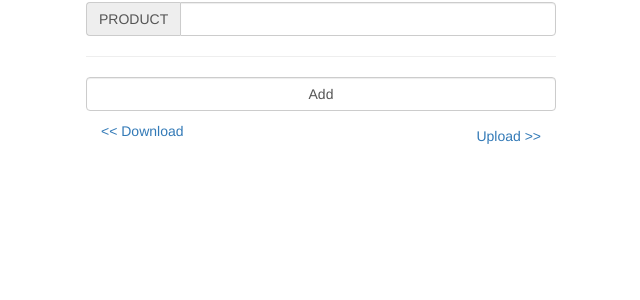
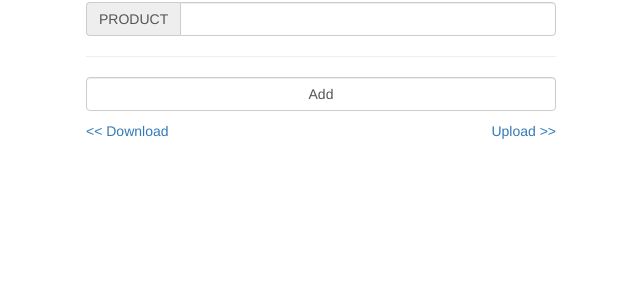
Before and after one commit to iM0hamed/appserver, a Django app: page /appdistribution/settings in a window 1280 px wide. Shown: the part 174-474 px from the top of the page, without its empty margins (319-959 px from the left). Run offline with Django 3.2, Linux system fonts and the light colour scheme; some libraries are stand-ins or nearby versions.

Commit message:
fine-tune layout

```diff
--- a/appdistribution/templates/appserver/download.html
+++ b/appdistribution/templates/appserver/download.html
@@ -73,7 +73,7 @@
                                               <td>
                                                   <span class="label label-default"> Build Date: {{data.buildTime}}</span>
                                                   {% if selectedPlatform == "ios" and isMobile %}
-                                                    <a class="btn glyphicon glyphicon-download" role="button" href="itms-services://?action=download-manifest&url=https://30.100.25.52:8002/appdistribution/decode/{{selectedPlatform}}/{{selectedProduct}}/{{data.plistPath}}"></a>
+                                                    <a class="btn glyphicon glyphicon-download" role="button" href="itms-services://?action=download-manifest&url={{host}}/appdistribution/decode/ios/{{selectedProduct}}/{{data.plistPath}}"></a>
                                                   {% else %}
                                                     <a class="btn glyphicon glyphicon-download" role="button" href="{% url 'appdistribution:download' %}?filename={{data.filePath}}"></a>
                                                   {% endif %}
--- a/appdistribution/templates/appserver/settings.html
+++ b/appdistribution/templates/appserver/settings.html
@@ -60,12 +60,14 @@
             </form>
           </div>
         </div>
-        <div class="col-sm-6">
-             <a href="{% url 'appdistribution:showapps' %}" style="margin-top: 5px"><< Download</a>
-         </div>
-         <div class="col-sm-6">
-             <a href="{% url 'appdistribution:upload' %}" class="pull-right" style="margin-top: 5px">Upload >></a>
-         </div>
+        <div>
+            <div style="float:left">
+                <a href="{% url 'appdistribution:showapps' %}"><< Download</a>
+            </div>
+            <div style="float:right">
+                <a href="{% url 'appdistribution:upload' %}" class="pull-right">Upload >></a>
+            </div>
+        </div>
     </div>
 </body>
 <script>
--- a/appdistribution/views.py
+++ b/appdistribution/views.py
@@ -3,7 +3,7 @@ import os
 from django.http import HttpResponse, Http404
 from django.shortcuts import render, redirect
 import appdistribution.utils.file_utils as util
-
+import appdistribution.settings as constant
 
 def index(request):
     return render(request, 'appserver/index.html', {'data': ['hello django!']})
@@ -84,12 +84,14 @@ def show_apps(request):
 
     app_data = util.get_app_files(platform, product)
 
-    response_data = {'platforms': config["platforms"],
-                         'isMobile': is_mobile,
-                         'products': config['products'],
-                         'selectedPlatform': platform,
-                         'selectedProduct': product,
-                         'appsData': app_data}
+    response_data = {
+        'host': constant.SERVER_ADDRESS,
+        'platforms': config["platforms"],
+        'isMobile': is_mobile,
+        'products': config['products'],
+        'selectedPlatform': platform,
+        'selectedProduct': product,
+        'appsData': app_data}
 
     # print(response_data)
     return render(request, 'appserver/download.html', response_data)
```
Also changed, not shown: appdistribution/templates/appserver/upload.html (+8 -6 lines).
